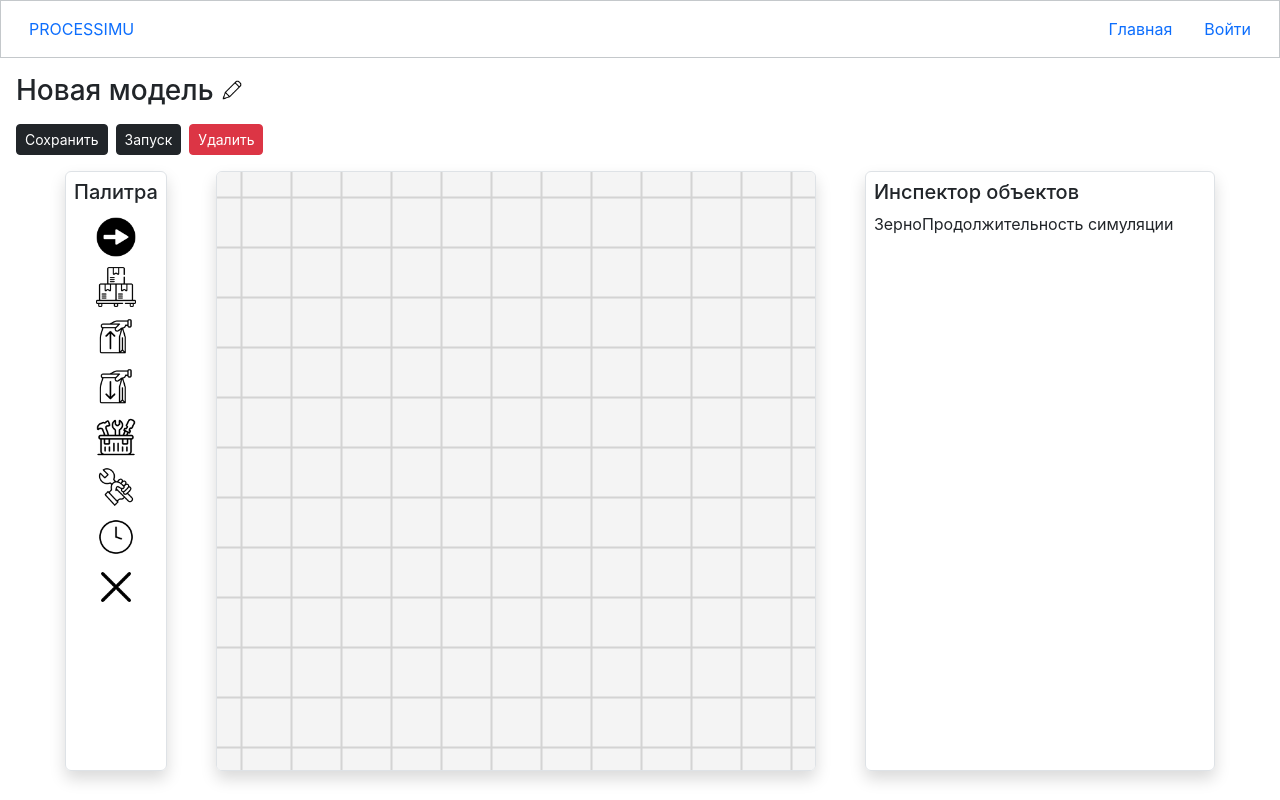
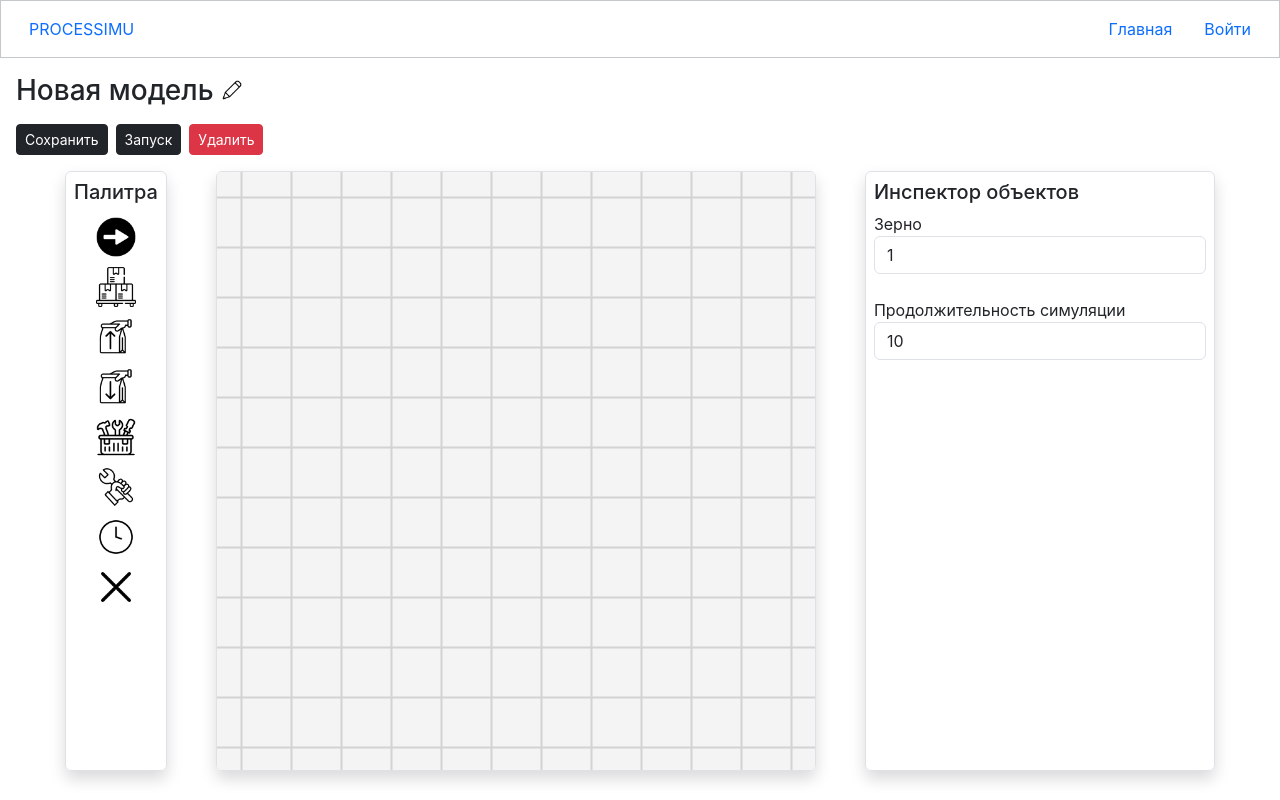
Before and after one commit to fatevector/processimu, a React (Create React App) app in the folder client/: page /edit/new in a window 1280 px wide. Built offline with nearby package versions, Linux system fonts and the light colour scheme.

Commit message:
add paramsEditingForm

```diff
--- a/client/src/app/components/pages/modelEditingPage.jsx
+++ b/client/src/app/components/pages/modelEditingPage.jsx
@@ -1,4 +1,4 @@
-import { useEffect, useState } from "react";
+import { useCallback, useEffect, useState } from "react";
 import { useDispatch, useSelector } from "react-redux";
 import { useParams } from "react-router-dom";
 
@@ -127,6 +127,41 @@ const ModelEditingPage = () => {
         });
         return newPath;
     };
+
+    const getDeviceParams = id => {
+        return devices.find(device => device.id === id)?.params;
+    };
+
+    const setDeviceParams = useCallback(
+        id => params => {
+            console.log("setDeviceParams", params);
+            setDevices(prev =>
+                prev.map(d => {
+                    return d.id !== id
+                        ? d
+                        : {
+                              ...d,
+                              params: {
+                                  ...d.params,
+                                  ...params
+                              }
+                          };
+                })
+            );
+        },
+        [setDevices]
+    );
+
+    const setModelParamsTroughPrevState = useCallback(
+        params => {
+            console.log("setModelParamsTroughPrevState", params);
+            setModelParams(prev => ({
+                ...prev,
+                ...params
+            }));
+        },
+        [setModelParams]
+    );
 
     const removeDevice = id => {
         // проверяем, не выбрано ли то, что удалится
@@ -281,7 +316,7 @@ const ModelEditingPage = () => {
     };
 
     const onKeyDown = e => {
-        if (e.key === "Backspace" || e.key === "Delete") {
+        if ((e.shiftKey && e.key === "Backspace") || e.key === "Delete") {
             if (selected) {
                 if (selected.elementType === "path") {
                     removePath(selected.id);
@@ -733,7 +768,15 @@ const ModelEditingPage = () => {
                     selected={selected}
                     startConnection={startConnection}
                 />
-                <ObjectInspector selected={selected} />
+                <ObjectInspector
+                    selected={selected}
+                    modelParams={modelParams}
+                    setModelParamsTroughPrevState={
+                        setModelParamsTroughPrevState
+                    }
+                    getDeviceParams={getDeviceParams}
+                    setDeviceParams={setDeviceParams}
+                />
             </div>
             {devices
                 .filter(d => d.parent === "doc")
--- a/client/src/app/components/ui/objectInspector.jsx
+++ b/client/src/app/components/ui/objectInspector.jsx
@@ -1,10 +1,66 @@
+import { useCallback, useEffect, useState } from "react";
+
 import ParamsEditingForm from "./paramsEditingForm";
 
-const ObjectInspector = ({ selected }) => {
+const ObjectInspector = ({
+    selected,
+    modelParams,
+    setModelParamsTroughPrevState,
+    getDeviceParams,
+    setDeviceParams
+}) => {
+    const [formData, setFormData] = useState({});
+
+    const setData = useCallback(
+        () =>
+            selected.elementType === "model"
+                ? setModelParamsTroughPrevState
+                : selected.elementType === "device"
+                ? setDeviceParams(selected?.id)
+                : null,
+        [selected, setDeviceParams, setModelParamsTroughPrevState]
+    );
+
+    let data =
+        selected.elementType === "model"
+            ? modelParams
+            : selected.elementType === "device"
+            ? getDeviceParams(selected?.id)
+            : null;
+
+    useEffect(() => {
+        setFormData(data);
+
+        // eslint-disable-next-line react-hooks/exhaustive-deps
+    }, [selected]);
+
+    const handleChange = useCallback(
+        target => {
+            console.log({ [target.name[0]]: target.value });
+            setData()({ [target.name[0]]: target.value });
+            setFormData(prev => ({
+                ...prev,
+                [target.name[0]]: target.value
+            }));
+        },
+        [setData, setFormData]
+    );
+
+    if (!setData() || !data)
+        return (
+            <div className="objectInspector shadow p-2 rounded border">
+                <h5>Инспектор объектов</h5>
+            </div>
+        );
+
     return (
         <div className="objectInspector shadow p-2 rounded border">
             <h5>Инспектор объектов</h5>
-            <ParamsEditingForm selected={selected} />
+            <ParamsEditingForm
+                selected={selected}
+                data={formData}
+                handleChange={handleChange}
+            />
         </div>
     );
 };
--- a/client/src/app/components/ui/paramsEditingForm.jsx
+++ b/client/src/app/components/ui/paramsEditingForm.jsx
@@ -1,97 +1,121 @@
-const ParamsEditingForm = ({ selected }) => {
-    const getFieldsList = selected => {
+import { useCallback, useRef } from "react";
+
+import TextField from "../common/textField";
+
+const ParamsEditingForm = ({ selected, data, handleChange }) => {
+    const fieldsList = useRef([]).current;
+    const getFieldsList = useCallback(() => {
+        fieldsList.length = 0;
         switch (selected.type) {
             case "source":
-                switch (selected.params.distribution) {
-                    case "exponential":
-                        return [
-                            { label: "Распределение", name: "distribution" },
-                            { label: "lambda", name: "lambda" }
-                        ];
-                    case "gamma":
-                        return [
-                            { label: "Распределение", name: "distribution" },
-                            { label: "alpha", name: "alpha" },
-                            { label: "beta", name: "beta" }
-                        ];
-                    case "normal":
-                        return [
-                            { label: "Распределение", name: "distribution" },
-                            { label: "mu", name: "mu" },
-                            { label: "sigma", name: "sigma" }
-                        ];
-                    case "pareto":
-                        return [
-                            { label: "Распределение", name: "distribution" },
-                            { label: "alpha", name: "alpha" }
-                        ];
-                    case "triangular":
-                        return [
-                            { label: "Распределение", name: "distribution" },
-                            { label: "Минимальное значение", name: "lower" },
-                            { label: "Максимальное значение", name: "upper" },
-                            {
-                                label: "Наиболее вероятное значение",
-                                name: "mode"
-                            }
-                        ];
-                    case "uniform":
-                        return [
-                            { label: "Распределение", name: "distribution" },
-                            { label: "Минимальное значение", name: "lower" },
-                            { label: "Максимальное значение", name: "upper" }
-                        ];
-                    case "weibull":
-                        return [
-                            { label: "Распределение", name: "distribution" },
-                            { label: "alpha", name: "alpha" },
-                            { label: "beta", name: "beta" }
-                        ];
-                    default:
-                        break;
-                }
+                // switch (selected.params.distribution) { // TODO: брать параметры не из selected
+                //     case "exponential":
+                //         return [
+                //             { label: "Распределение", name: "distribution" },
+                //             { label: "lambda", name: "lambda" }
+                //         ];
+                //     case "gamma":
+                //         return [
+                //             { label: "Распределение", name: "distribution" },
+                //             { label: "alpha", name: "alpha" },
+                //             { label: "beta", name: "beta" }
+                //         ];
+                //     case "normal":
+                //         return [
+                //             { label: "Распределение", name: "distribution" },
+                //             { label: "mu", name: "mu" },
+                //             { label: "sigma", name: "sigma" }
+                //         ];
+                //     case "pareto":
+                //         return [
+                //             { label: "Распределение", name: "distribution" },
+                //             { label: "alpha", name: "alpha" }
+                //         ];
+                //     case "triangular":
+                //         return [
+                //             { label: "Распределение", name: "distribution" },
+                //             { label: "Минимальное значение", name: "lower" },
+                //             { label: "Максимальное значение", name: "upper" },
+                //             {
+                //                 label: "Наиболее вероятное значение",
+                //                 name: "mode"
+                //             }
+                //         ];
+                //     case "uniform":
+                //         return [
+                //             { label: "Распределение", name: "distribution" },
+                //             { label: "Минимальное значение", name: "lower" },
+                //             { label: "Максимальное значение", name: "upper" }
+                //         ];
+                //     case "weibull":
+                //         return [
+                //             { label: "Распределение", name: "distribution" },
+                //             { label: "alpha", name: "alpha" },
+                //             { label: "beta", name: "beta" }
+                //         ];
+                //     default:
+                //         break;
+                // }
                 break;
             case "buffer":
-                return [{ label: "Вместимость", name: "capacity" }];
+                fieldsList.push({ label: "Вместимость", name: "capacity" });
+                break;
             case "takeFromBuffer":
-                return [
-                    { label: "Буфер", name: "bufferId" },
-                    { label: "Количество", name: "quantity" }
-                ];
+                fieldsList.push({ label: "Буфер", name: "bufferId" });
+                fieldsList.push({ label: "Количество", name: "quantity" });
+                break;
             case "putInBuffer":
-                return [
-                    { label: "Буфер", name: "bufferId" },
-                    { label: "Количество", name: "quantity" }
-                ];
+                fieldsList.push({ label: "Буфер", name: "bufferId" });
+                fieldsList.push({ label: "Количество", name: "quantity" });
+                break;
             case "facility":
-                return [{ label: "Вместимость", name: "capacity" }];
+                fieldsList.push({ label: "Вместимость", name: "capacity" });
+                break;
             case "takeFacility":
-                return [
-                    { label: "Оборудование", name: "facilityId" },
-                    { label: "Продолжительность", name: "duration" }
-                ];
+                fieldsList.push({ label: "Оборудование", name: "facilityId" });
+                fieldsList.push({
+                    label: "Продолжительность",
+                    name: "duration"
+                });
+                break;
             case "delay":
-                return [{ label: "Продолжительность", name: "duration" }];
+                fieldsList.push({
+                    label: "Продолжительность",
+                    name: "duration"
+                });
+                break;
             case "sink":
-                return [];
+                break;
             case "model":
-                return [
-                    { label: "Зерно", name: "seed" },
-                    { label: "Продолжительность симуляции", name: "simTime" }
-                ];
+                fieldsList.push({ label: "Зерно", name: "seed" });
+                fieldsList.push({
+                    label: "Продолжительность симуляции",
+                    name: "simTime"
+                });
+                break;
             default:
                 break;
         }
         return [];
-    };
+    }, [fieldsList, selected]);
 
-    const fieldsList = getFieldsList(selected);
+    getFieldsList();
 
     return (
         <form>
-            {fieldsList.map(field => (
-                <label key={Math.random()}>{field.label}</label>
-            ))}
+            {fieldsList.map(
+                field => (
+                    // <label key={Math.random()}>{field.label}</label>
+                    <TextField
+                        label={field?.label}
+                        name={field?.name}
+                        value={data?.[field?.name] || ""}
+                        onChange={handleChange}
+                        key={field?.name}
+                    />
+                )
+                // console.log(field)
+            )}
         </form>
     );
 };
```
